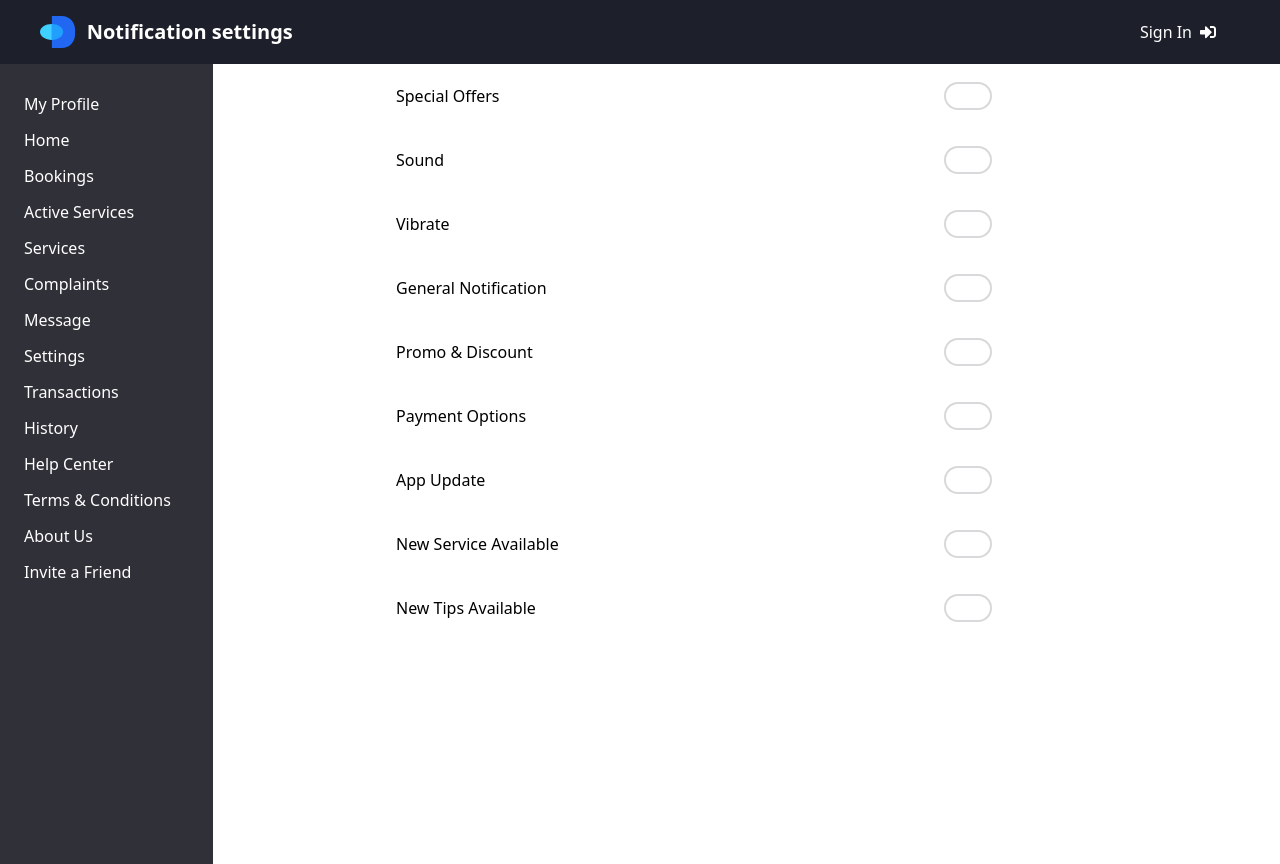
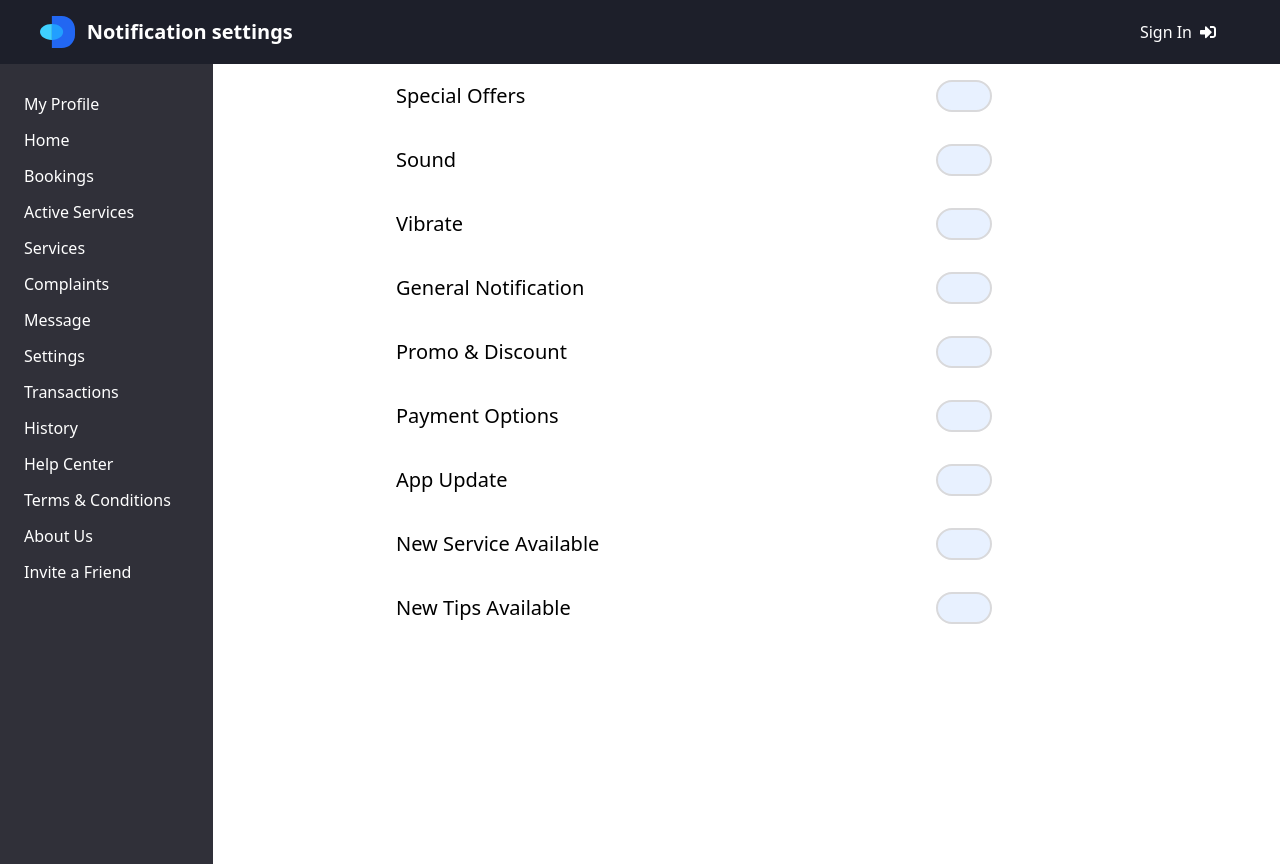
Before and after one commit to JaseelaAlimahamed/ServiceConnectUserUI, a React (Vite) app: page /notification-settings in a window 1280 px wide. Built offline with nearby package versions, Linux system fonts and the light colour scheme; no server answers.

Commit message:
feature-notificationSettingsupdated

```diff
--- a/src/components/user/NotificationSettingsComponent/NotificationSettingsComponent.jsx
+++ /dev/null
@@ -1,85 +0,0 @@
-import React, { useState } from "react";
-
-const NotificationSettingsComponent = () => {
-    const [enabledNotifications, setEnabledNotifications] = useState(
-        Array(9).fill(false)
-      );
-      console.log(enabledNotifications);
-
-      // API call to send the updated notification setting to the backend
-      const updateNotificationSetting = async (index, newState) => {
-        try {
-          const response = await fetch("https://your-api-url.com/notifications", {
-            method: "POST",
-            headers: {
-              "Content-Type": "application/json",
-            },
-            body: JSON.stringify({
-              notificationId: index,
-              enabled: newState,
-            }),
-          });
-
-          const result = await response.json();
-          console.log(`Notification ${index} updated:`, result);
-        } catch (error) {
-          console.error("Error updating notification:", error);
-        }
-      };
-
-      // Handle toggle for individual notifications
-      const handleEnable = (index) => {
-        setEnabledNotifications((prevStates) => {
-          const newStates = [...prevStates];
-          newStates[index] = !newStates[index];
-
-          // Call the API to update the notification setting on the server
-          updateNotificationSetting(index, newStates[index]);
-
-          return newStates;
-        });
-      };
-
-      // Define data as an array of notification objects
-      const data = [
-        { notification: "Special Offers" },
-        { notification: "Sound" },
-        { notification: "Vibrate" },
-        { notification: "General Notification" },
-        { notification: "Promo & Discount" },
-        { notification: "Payment Options" },
-        { notification: "App Update" },
-        { notification: "New Service Available" },
-        { notification: "New Tips Available" },
-      ];
-
-      return (
-        <div className="bg-primary h-screen">
-          {data.map((noti, index) => (
-            <div
-              key={index}
-              className="bg-primary h-16 flex items-center justify-between
-                       p-4 sm:p-6 md:p-8
-                 sm:mx-4 md:mx-20 lg:mx-40 xl:mx-64 hover:outline-none focus:outline-none"
-            >
-              <h2 className="text-md font-medium pl-3 pr-3">{noti.notification}</h2>
-
-              <button
-                onClick={() => handleEnable(index)}
-                className="bg-toggle-clr border-solid border-2 border-light-gray rounded-full w-12 h-7 flex items-center pl-1 focus:outline-none hover:outline-none hover:border-light-gray"
-              >
-                <div
-                  className={
-                    enabledNotifications[index]
-                      ? "bg-dark-gray w-5 h-5 rounded-full"
-                      : ""
-                  }
-                ></div>
-              </button>
-            </div>
-          ))}
-        </div>
-      );
-}
-
-export default NotificationSettingsComponent
--- /dev/null
+++ b/src/components/user/notificationSettingsComponent/NotificationSettingsComponent.jsx
@@ -0,0 +1,61 @@
+import React, { useState } from "react";
+
+const notificationData = [
+  { id: 1, label: "Special Offers" },
+  { id: 2, label: "Sound" },
+  { id: 3, label: "Vibrate" },
+  { id: 4, label: "General Notification" },
+  { id: 5, label: "Promo & Discount" },
+  { id: 6, label: "Payment Options" },
+  { id: 7, label: "App Update" },
+  { id: 8, label: "New Service Available" },
+  { id: 9, label: "New Tips Available" },
+];
+
+const NotificationSettingsComponent = () => {
+  const [enabledNotifications, setEnabledNotifications] = useState(
+    Array(notificationData.length).fill(false)
+  );
+  console.log(enabledNotifications);
+
+  // Handle toggling for individual notifications
+  const handleToggle = (index) => {
+    setEnabledNotifications((currentState) => {
+      const newState = [...currentState];
+      newState[index] = !newState[index];
+      return newState;
+    });
+  };
+  return (
+    <div className="bg-primary h-screen">
+      {notificationData.map((noti, index) => (
+        <div
+          key={index}
+          className="bg-primary h-16 flex items-center justify-between
+                 p-4 sm:p-6 md:p-8 mx-2
+           sm:mx-16 md:mx-20 lg:mx-40 xl:mx-64 hover:outline-none focus:outline-none"
+        >
+          <h2 className="text-sm sm:text-md md:text-lg lg:text-xl font-medium pl-3 pr-3">
+            {noti.label}
+          </h2>
+          <button
+            onClick={() => handleToggle(index)}
+            className="bg-light-blue border-solid border-2 border-light-gray rounded-full
+                   w-12 h-7 md:w-14 md:h-8 lg:w-14 lg:h-8 md:p-1
+                   flex items-center pl-1 focus:outline-none hover:outline-none hover:border-light-gray"
+          >
+            <div
+              className={
+                enabledNotifications[index]
+                  ? "bg-dark-gray w-5 h-5 rounded-full md:w-6 md:h-6 md:p-3"
+                  : ""
+              }
+            ></div>
+          </button>
+        </div>
+      ))}
+    </div>
+  );
+}
+
+export default NotificationSettingsComponent
--- a/src/pages/NotificationSettingsPage/NotificationSettingsPage.jsx
+++ b/src/pages/NotificationSettingsPage/NotificationSettingsPage.jsx
@@ -1,5 +1,5 @@
 import React from 'react'
-import NotificationSettingsComponent from '../../components/user/NotificationSettingsComponent/NotificationSettingsComponent'
+import NotificationSettingsComponent from '../../components/user/notificationSettingsComponent/NotificationSettingsComponent'
 
 const NotificationSettingsPage = () => {
   return (
--- a/tailwind.config.js
+++ b/tailwind.config.js
@@ -22,6 +22,7 @@ module.exports = {
         "medium-gray": "#736A68",
         "sidebar-gray": '#303039',
         "button-red": " #670200",
+        "light-blue" : "#E8F1FF",
         "#202244": "#202244",
         "#545454": "#545454",
         "#1D1F2A": "#1D1F2A",
```
